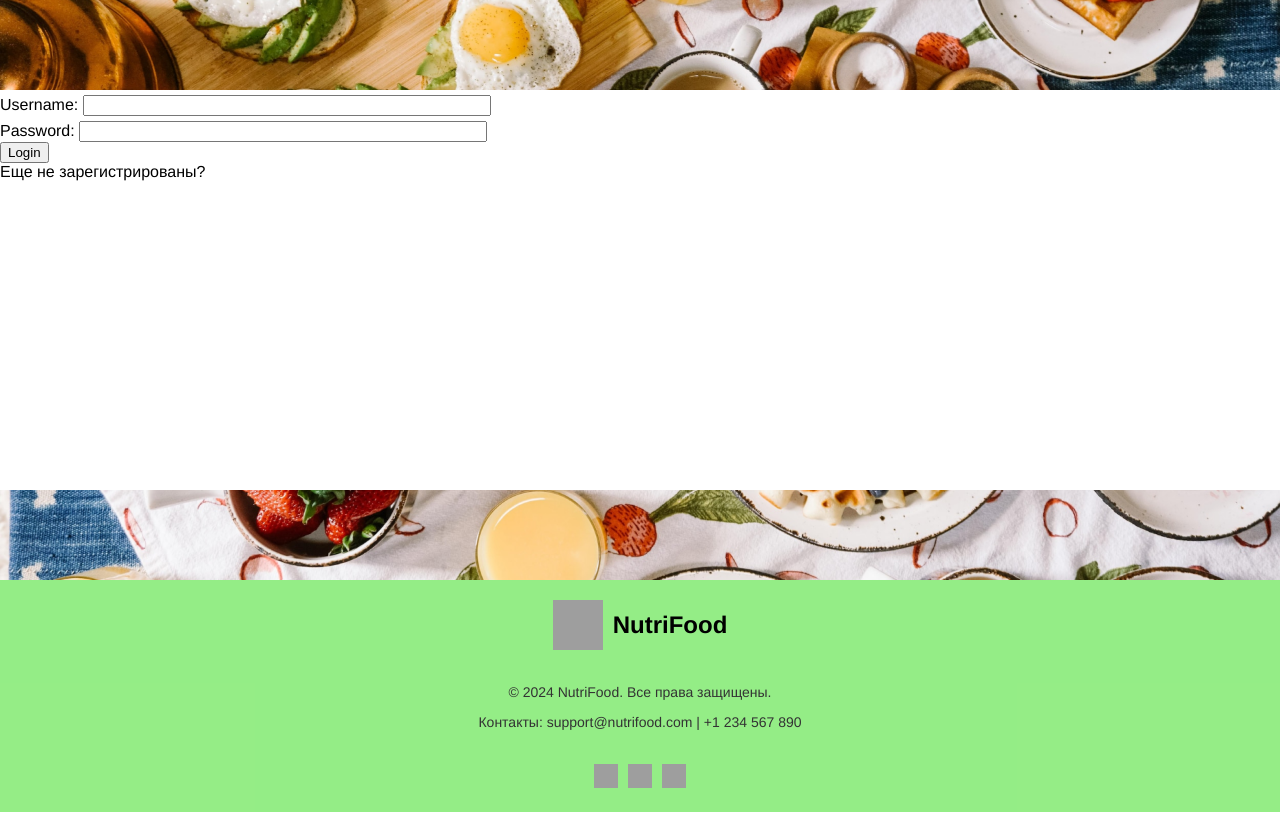
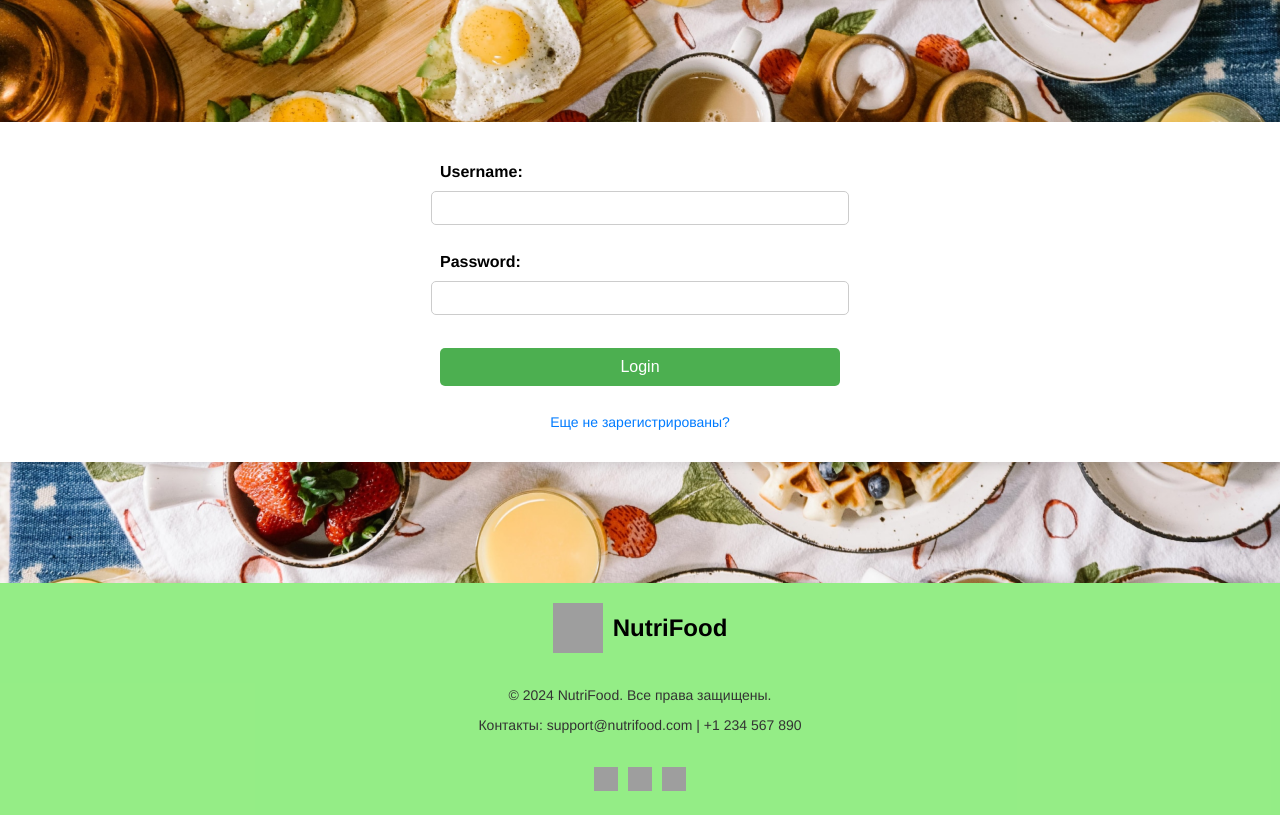
Before and after one commit to teicora/web_project, a Flask app: page /login in a window 1280 px wide. Shown: the part 80-895 px from the top of the page. Run offline with Flask 3, Linux system fonts and the light colour scheme; some libraries are stand-ins or nearby versions; grey boxes are pictures that could not be loaded.

Commit message:
somechanges idk

```diff
--- a/static/css/style.css
+++ b/static/css/style.css
@@ -434,22 +434,79 @@
 
 .login img{
   width: 100%;
-  height: 580px;
+  height: 583.2px;
 
   position: sticky;
   object-fit: cover;
   flex-shrink: 0;
 }
 
-.login .frame{
+.login .frame {
   position: absolute;
-
+  top: 50%;
+  left: 50%;
+  transform: translate(-50%, -50%);
+  display: flex;
+  flex-direction: column;
+  justify-content: center;
+  align-items: center;
   background-color: #ffffff;
   width: 100%;
-  height: 400px;
-  flex-shrink: 0;
+  height: 300px;
+  padding: 20px;
+  box-shadow: 0 4px 8px rgba(0, 0, 0, 0.1);
+  border-radius: 10px;
 }
 
+.login form {
+  display: flex;
+  flex-direction: column;
+  align-items: center;
+  width: 400px;
+}
+
+.login label {
+  font-size: 16px;
+  font-weight: bold;
+  margin: 10px 0 5px;
+  align-self: flex-start;
+}
+
+.login input {
+  width: 100%;
+  padding: 8px;
+  border: 1px solid #ccc;
+  border-radius: 5px;
+  font-size: 14px;
+}
+
+.login button {
+  margin-top: 15px;
+  padding: 10px;
+  width: 100%;
+  border: none;
+  border-radius: 5px;
+  background-color: #4CAF50;
+  color: white;
+  font-size: 16px;
+  cursor: pointer;
+  transition: background 0.3s ease-in-out;
+}
+
+.login button:hover {
+  background-color: #45a049;
+}
+
+.login a {
+  margin-top: 10px;
+  font-size: 14px;
+  color: #007bff;
+  text-decoration: none;
+}
+
+.login a:hover {
+  text-decoration: underline;
+}
 .login .box{
   position: relative;
   border-radius: 5px;
--- a/templates/login.html
+++ b/templates/login.html
@@ -1,8 +1,4 @@
 {% extends "home.html" %}
-
-{% block header %}
-{{ super()}}
-{% endblock %}
 
 {% block banner %}
 {% endblock %}
@@ -22,7 +18,3 @@
     </div>
 </div>
 {% endblock %}
-
-{% block footer %}
-{{ super()}}
-{% endblock %}
```
Also changed, not shown: other parts of static/css/style.css (+78 -0 lines), static/js/like.js (added, +13 -0 lines), templates/register.html (+27 -17 lines), ER.png (added).
